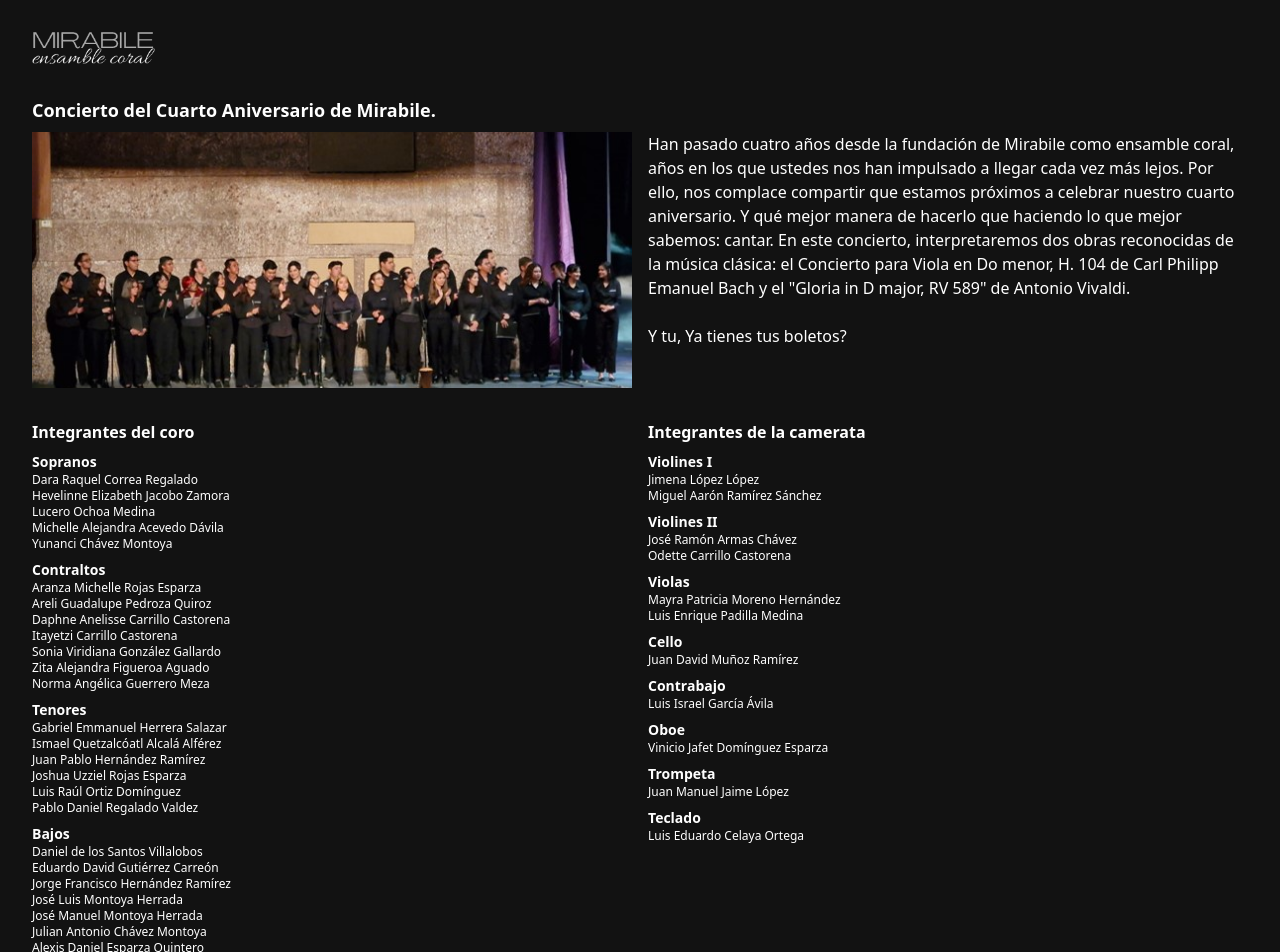
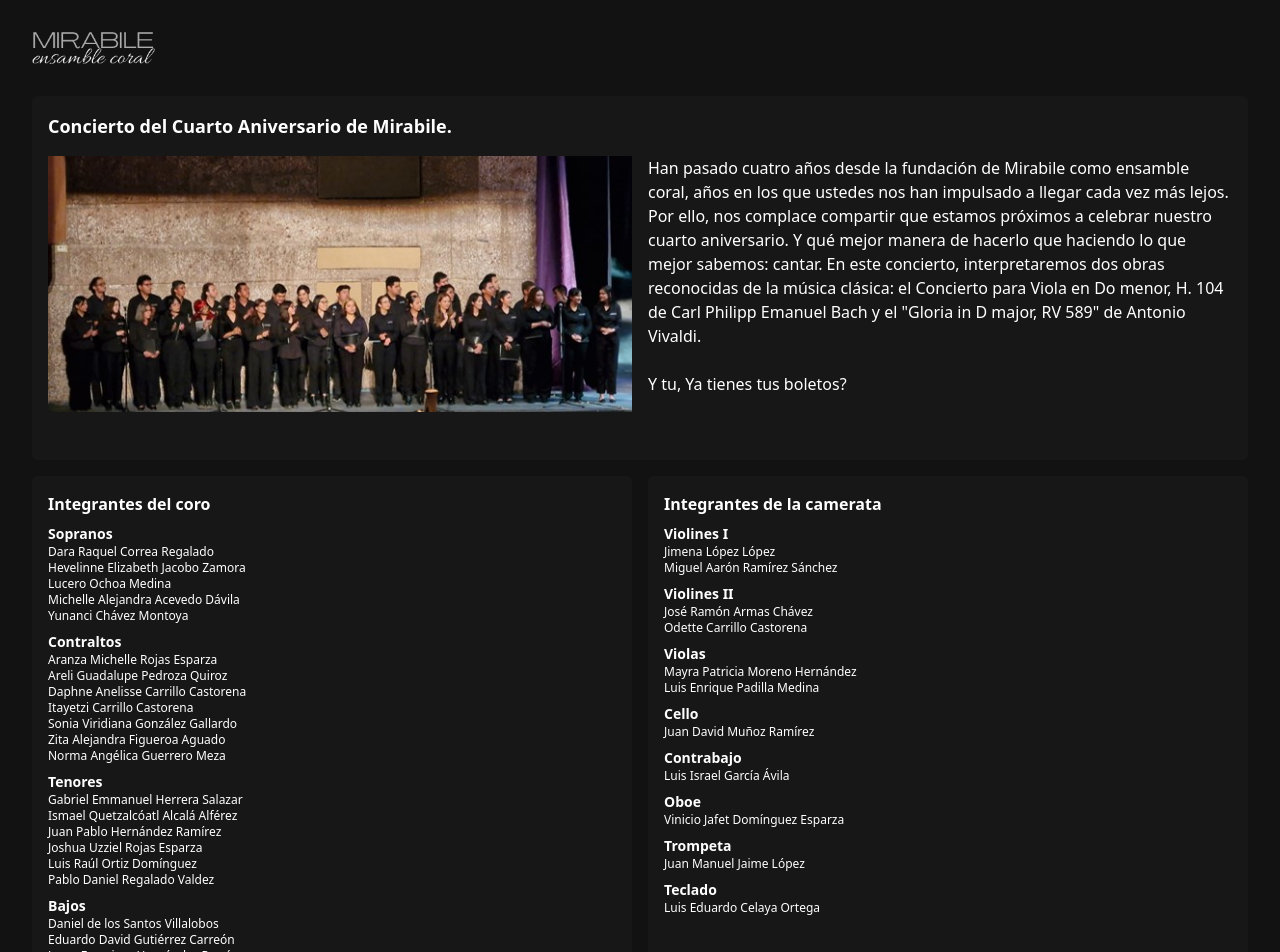
Before and after one commit to juan-mirabile-dev/cuarto-aniversario-mirabile, a React (Vite) app in the folder my-project/: page / in a window 1280 px wide. Shown: the top 952 px of the page. Built offline with nearby package versions, Linux system fonts and the light colour scheme.

Commit message:
add background

```diff
--- a/my-project/src/App.jsx
+++ b/my-project/src/App.jsx
@@ -10,6 +10,7 @@ export default function App() {
   return (
     <>
       <Header />
+      <div className="bg-neutral-900 rounded-md p-4 mb-4">
         <SectionTitle content="Concierto del Cuarto Aniversario de Mirabile." />
 
         <div className="grid grid-cols-1 md:grid-cols-2 gap-4 mb-8">
@@ -27,8 +28,9 @@ export default function App() {
             Y tu, Ya tienes tus boletos?
           </div>
         </div>
+      </div>
 
-      <Members/>
+      <Members />
 
       <div className="mt-16 grid grid-cols-3 gap-4">
         <div className="col-span-full">
--- a/my-project/src/components/Members.jsx
+++ b/my-project/src/components/Members.jsx
@@ -4,7 +4,7 @@ import camerataMembers from '../../data/camerataMembers.js';
 const Members = () => {
     return (
         <div className="mb-8 grid grid-cols-1 md:grid-cols-2 gap-4 text-start">
-            <div className='mb-2'>
+            <div className='mb-2 bg-neutral-900 rounded-md p-4'>
                 <p className="font-bold text-md">Integrantes del coro</p>
                 <ul>
                     {Object.entries(choirMembers).map(([voicePart, members]) => (
@@ -19,7 +19,7 @@ const Members = () => {
                     ))}
                 </ul>
             </div>
-            <div className='mb-2'>
+            <div className='mb-2 bg-neutral-900 rounded-md p-4'>
                 <p className="font-bold text-md">Integrantes de la camerata</p>
                 <ul>
                     {Object.entries(camerataMembers).map(([instrumentPart, members]) => (
--- a/my-project/src/components/SectionTitle.jsx
+++ b/my-project/src/components/SectionTitle.jsx
@@ -1,7 +1,7 @@
 const SectionTitle = ({content}) => {
     return (
         <div className="grid grid-cols-1">
-            <div className="text-start text-lg font-bold mb-2">{content}</div>
+            <div className="text-start text-lg font-bold mb-4">{content}</div>
         </div>
     );
 }
```
Lines whose indentation alone changed are shown as unchanged.
